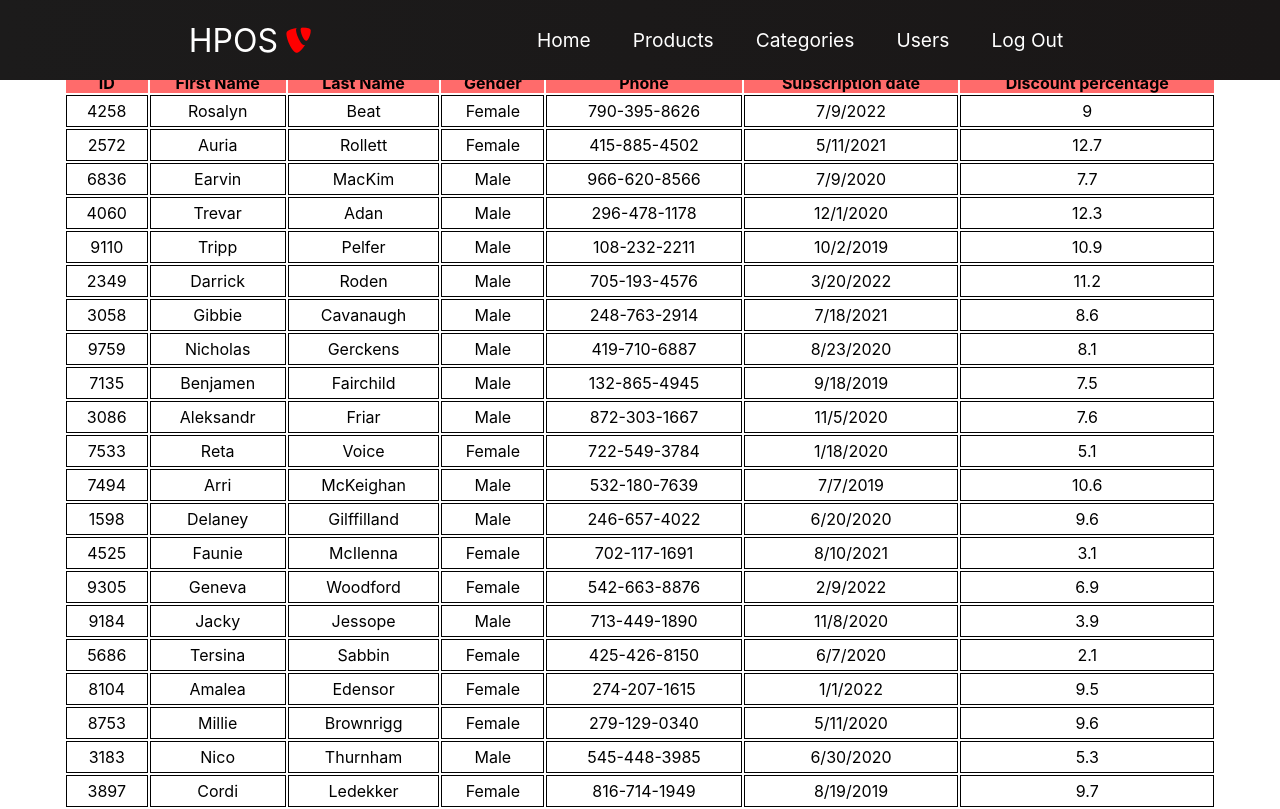
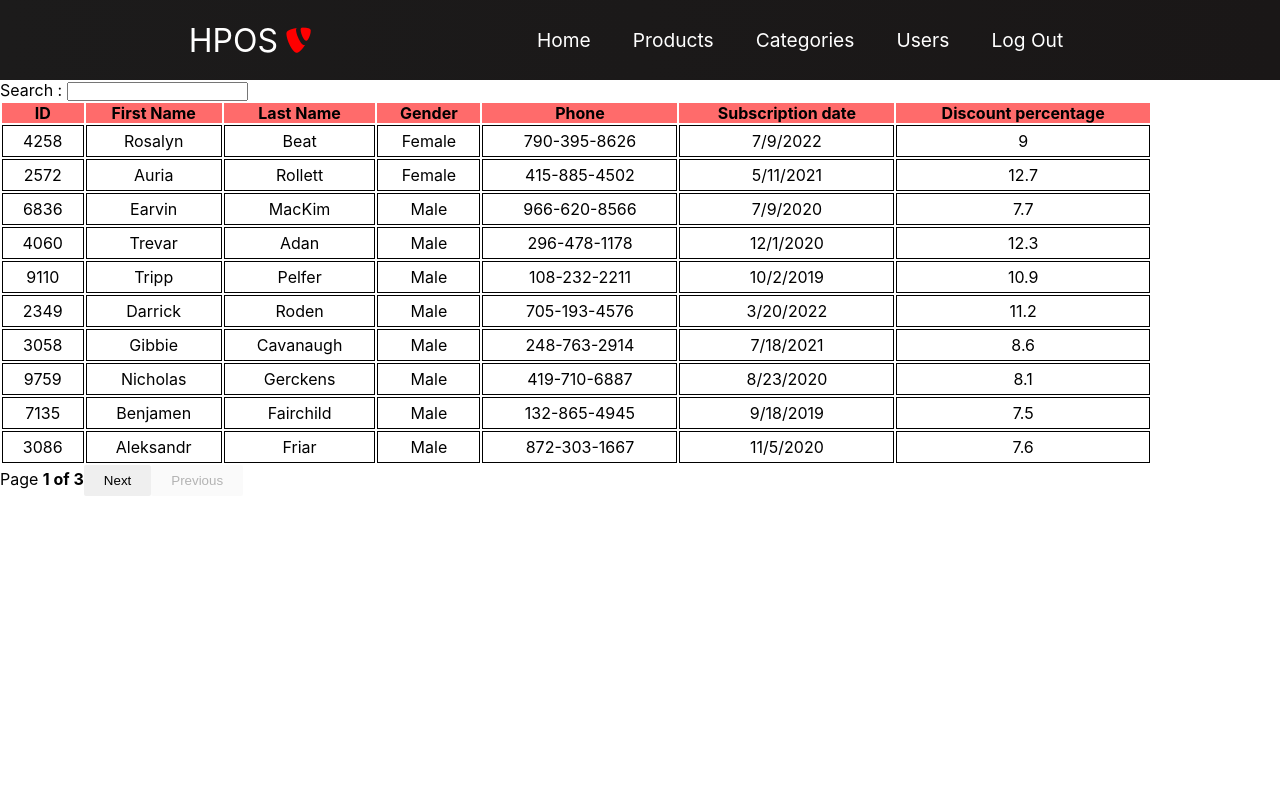
Before and after one commit to hazem237/POS-System-website, a React (Create React App) app in the folder Desktop/POS/pos-project/: page /users in a window 1280 px wide. Built offline with nearby package versions, Linux system fonts and the light colour scheme; data requests are answered from the project's data file.

Commit message:
converted all tables into Pagination tables

```diff
--- a/Desktop/POS/pos-project/src/components/components-structure/Categories_table.js
+++ b/Desktop/POS/pos-project/src/components/components-structure/Categories_table.js
@@ -1,7 +1,8 @@
 import React, { useEffect, useState } from "react";
-import { useTable } from "react-table";
+import { useTable, useGlobalFilter, usePagination } from "react-table";
 import { CATEGORIES_COLUMNS } from "./Reusable components/Columns";
 import Table from "./Reusable components/Table";
+
 
 const Categories_table = () => {
   const [categories, setCategories] = useState([]);
@@ -26,14 +27,14 @@ const Categories_table = () => {
   const tableInstance = useTable({
     columns: CATEGORIES_COLUMNS,
     data: categories,
-  });
+  } , useGlobalFilter ,usePagination);
 
   const { getTableProps, getTableBodyProps, headerGroups, rows, prepareRow } =
     tableInstance;
 
   return (
-    <div className="user-page">
-      <Table tableInstance={tableInstance} />
+    <div >
+      <Table tableInstance={tableInstance} numberOfRows={categories} />
     </div>
   );
 };
--- a/Desktop/POS/pos-project/src/components/components-structure/Products_table.js
+++ b/Desktop/POS/pos-project/src/components/components-structure/Products_table.js
@@ -1,7 +1,8 @@
 import React, { useEffect, useState } from "react";
-import { useTable } from "react-table";
+import { useTable, useGlobalFilter, usePagination } from "react-table";
 import { PRODUCT_COLUMNS } from "./Reusable components/Columns";
 import Table from "./Reusable components/Table";
+
 
 const Products_table = () => {
   const [products, setProducts] = useState([]);
@@ -26,11 +27,11 @@ const Products_table = () => {
   const tableInstance = useTable({
     columns: PRODUCT_COLUMNS,
     data: products,
-  });
+  },useGlobalFilter ,usePagination);
   const { getTableProps, getTableBodyProps, headerGroups, rows, prepareRow } =
     tableInstance;
 
-  return <Table tableInstance={tableInstance} />;
+  return <Table tableInstance={tableInstance} numberOfRows={products.length}/>;
 };
 
 export default Products_table;
--- a/Desktop/POS/pos-project/src/components/components-structure/Reusable components/Button.js
+++ b/Desktop/POS/pos-project/src/components/components-structure/Reusable components/Button.js
@@ -1,10 +1,7 @@
 import React from "react";
-import { Link } from "react-router-dom";
 import "../../components-style/Button.css";
 
-const STYLES = ["btn--primary", "btn--outline", "btn--test", "btn--form"];
 
-const SIZES = ["btn--medium", "btn--large"];
 
 export const Button = ({
   text,
@@ -12,19 +9,14 @@ export const Button = ({
   onClick,
   buttonStyle,
   buttonSize,
-  to,
+  disable,
 }) => {
-  const checkButtonStyle = STYLES.includes(buttonStyle)
-    ? buttonStyle
-    : STYLES[0];
-
-  const checkButtonSize = SIZES.includes(buttonSize) ? buttonSize : SIZES[0];
-
   return (
     <button
-      className={`btn ${checkButtonStyle} ${checkButtonSize}`}
+      className={`btn ${buttonStyle}`}
       onClick={onClick}
       type={typeButton}
+      disabled={disable}
     >
       {text}
     </button>
--- /dev/null
+++ b/Desktop/POS/pos-project/src/components/components-structure/Reusable components/FilteringTable.js
@@ -0,0 +1,12 @@
+import React from "react";
+
+const FilteringTable = ({ filter, setFilter }) => {
+  return (
+    <span>
+      Search : {""}
+      <input value={filter || ""} onChange={(e) => setFilter(e.target.value)} />
+    </span>
+  );
+};
+
+export default FilteringTable;
--- a/Desktop/POS/pos-project/src/components/components-structure/Reusable components/Table.js
+++ b/Desktop/POS/pos-project/src/components/components-structure/Reusable components/Table.js
@@ -1,15 +1,29 @@
-import React from 'react'
+import React from "react";
 import "../../components-style/Table.css";
+import { Button } from "./Button";
+import FilteringTable from "./FilteringTable";
 
-const Table = ({tableInstance}) => {
+const Table = ({ tableInstance, numberOfRows }) => {
   const {
     getTableProps,
     getTableBodyProps,
     headerGroups,
-       rows,
+    page,
+    nextPage,
+    previousPage,
+    canNextPage,
+    canPreviousPage,
+    state,
     prepareRow,
+    setGlobalFilter,
   } = tableInstance;
+
+  const { globalFilter, pageIndex, pageOption } = state;
+  const numberOfPages = numberOfRows > 10 ? Math.ceil(numberOfRows / 10) : 1;
+
   return (
+    <>
+      <FilteringTable filter={globalFilter} setFilter={setGlobalFilter} />
       <table {...getTableProps()} className="user-table">
         <thead className="user-table-header">
           {headerGroups.map((headerGroup) => (
@@ -21,19 +35,35 @@ const Table = ({tableInstance}) => {
           ))}
         </thead>
         <tbody {...getTableBodyProps()} className="user-table-body">
-        {rows.map((row) => {
+          {page.map((row) => {
             prepareRow(row);
             return (
               <tr {...row.getRowProps()}>
                 {row.cells.map((cell, index) => {
-                return <td {...cell.getCellProps()}>{cell.render("Cell")}</td>;
+                  return (
+                    <td {...cell.getCellProps()}>{cell.render("Cell")}</td>
+                  );
                 })}
               </tr>
             );
           })}
         </tbody>
       </table>
+      <span>
+        Page{" "}
+        <strong>
+          {pageIndex + 1} of {numberOfPages}
+        </strong>
+      </span>
+      <Button onClick={nextPage} text="Next" disable={!canNextPage} />
+      <Button
+        onClick={previousPage}
+        text="Previous"
+        disable={!canPreviousPage}
+        buttonStyle="next-pre"
+      />
+    </>
   );
-}
+};
 
-export default Table
+export default Table;
--- a/Desktop/POS/pos-project/src/components/components-structure/Users_table.js
+++ b/Desktop/POS/pos-project/src/components/components-structure/Users_table.js
@@ -1,7 +1,8 @@
 import React, { useEffect, useState } from "react";
-import { useTable } from "react-table";
+import { useTable , useGlobalFilter , usePagination} from "react-table";
 import { USER_COLUMNS } from "./Reusable components/Columns";
 import Table from "./Reusable components/Table";
+
 
 const Products_table = () => {
   const [users, setUsers] = useState([]);
@@ -26,14 +27,14 @@ const Products_table = () => {
   const tableInstance = useTable({
     columns: USER_COLUMNS,
     data: users,
-  });
+  } , useGlobalFilter , usePagination);
 
   const { getTableProps, getTableBodyProps, headerGroups, rows, prepareRow } =
     tableInstance;
 
   return (
-    <div className="user-page">
-      <Table tableInstance={tableInstance} />
+    <div>
+      <Table tableInstance={tableInstance} numberOfRows={users.length} />
     </div>
   );
 };
```
Lines whose indentation alone changed are shown as unchanged.
